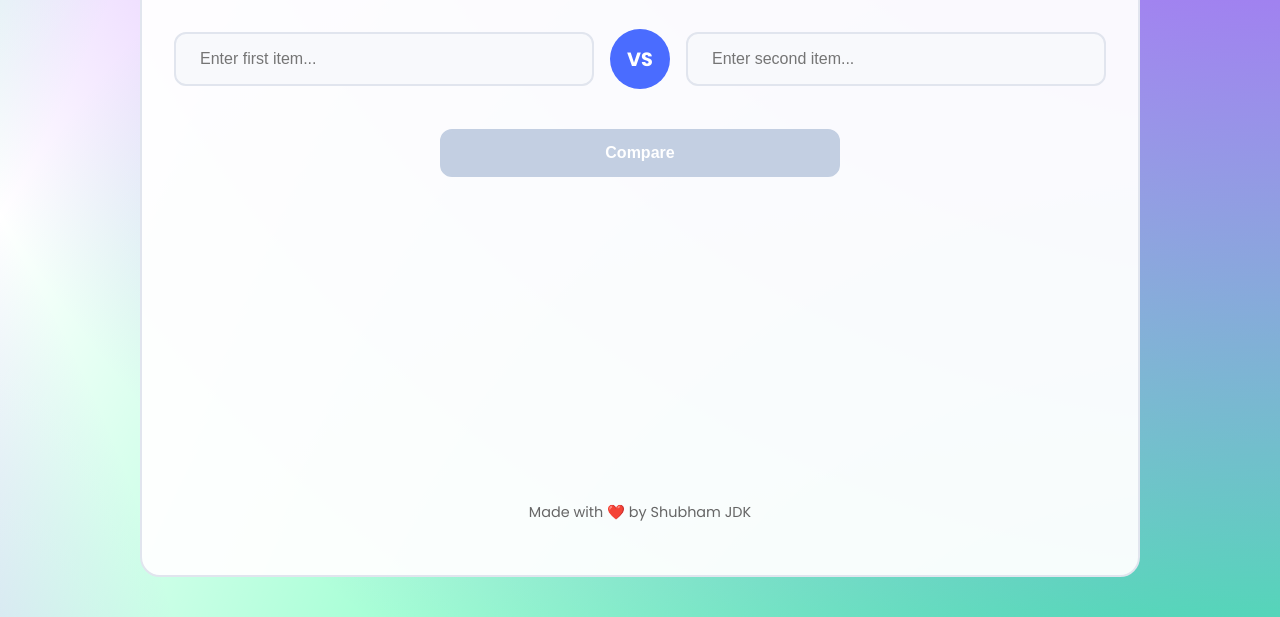
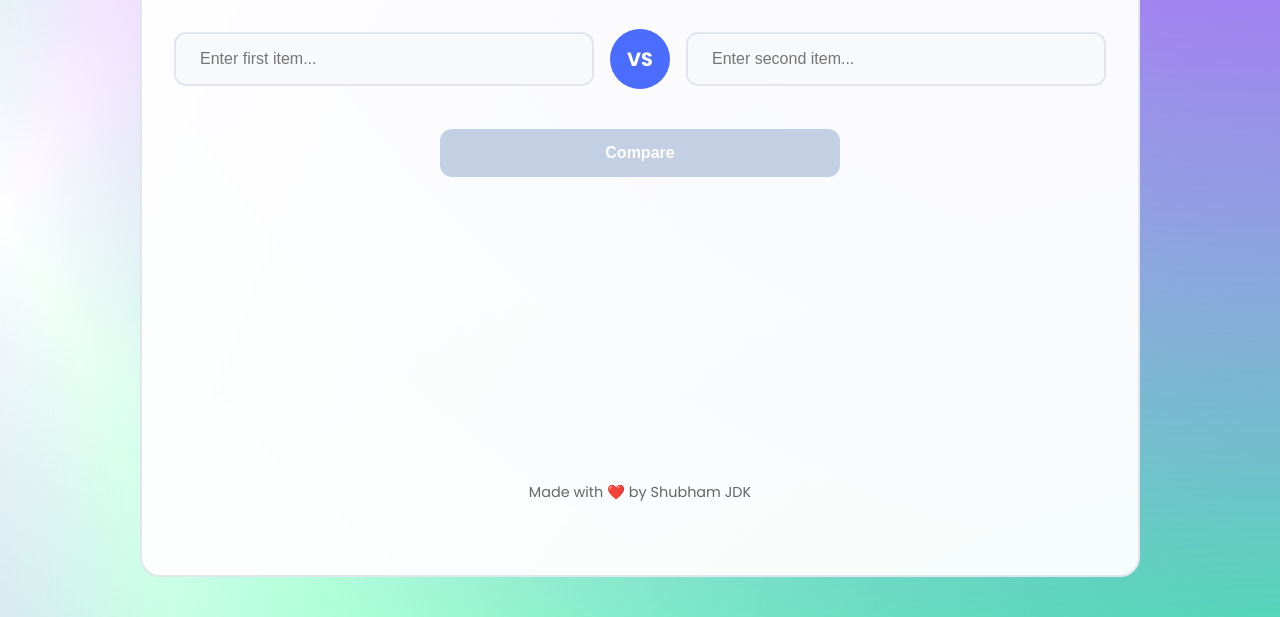
Before and after one commit to app-dev-happy/ComparatorAi, a plain HTML site: page index.html in a window 1280 px wide. Shown: the part 183-800 px from the top of the page. Drawn offline with Linux system fonts and the light colour scheme.

Commit message:
Footer Placement rearranged

```diff
--- a/index.html
+++ b/index.html
@@ -48,7 +48,7 @@
             </div>
         </main>
 
-        <footer style="margin-bottom: 20px;">
+        <footer style="margin-bottom: 40px;">
             <p>Made with ❤️ by Shubham JDK</p>
         </footer>
     </div>
```
